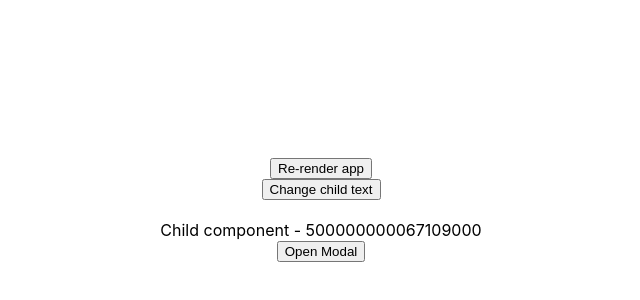
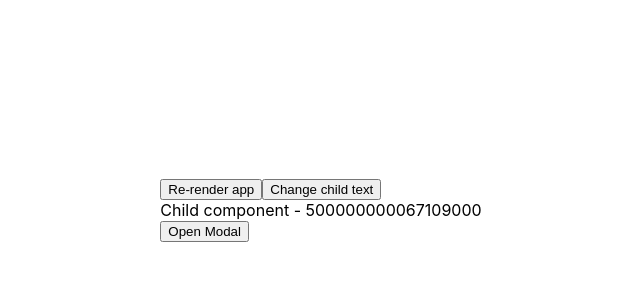
Before and after one commit to sholua/react-memoization-lanars, a React (Create React App) app: page / in a window 1280 px wide. Shown: the part 190-490 px from the top of the page, without its empty margins (319-959 px from the left). Built offline with nearby package versions, Linux system fonts and the light colour scheme.

Commit message:
Refactoring - Parent component

```diff
--- a/src/App.tsx
+++ b/src/App.tsx
@@ -1,34 +1,11 @@
-import { useCallback, useMemo, useState } from 'react';
+import './App.css';
 
-import './App.css';
-import ButtonWithModal from './components/ButtonWithModal';
-import ChildComponent from './components/ChildComponent';
+import ParentComponent from './components/ParentComponent';
 
 function App() {
-  const [appRenderIndex, setAppRenderIndex] = useState(0);
-  const [childText, setChildText] = useState('Child component');
-
-  console.log(`App rendered ${appRenderIndex}`);
-
-  const params = useMemo(() => ({ text: childText }), [childText]);
-
-  const handleClick = useCallback(() => {}, []);
-
   return (
     <div className="App">
-      <button onClick={() => setAppRenderIndex((prev) => prev + 1)}>
-        Re-render app
-      </button>
-
-      <button onClick={() => setChildText((prev) => prev + '!')}>
-        Change child text
-      </button>
-
-      <br />
-
-      <ChildComponent params={params} onClick={handleClick} />
-
-      <ButtonWithModal />
+      <ParentComponent />
     </div>
   );
 }
--- /dev/null
+++ b/src/components/ParentComponent.tsx
@@ -0,0 +1,35 @@
+import { useCallback, useMemo, useState } from 'react';
+
+import ButtonWithModal from './ButtonWithModal';
+import ChildComponent from './ChildComponent';
+
+function ParentComponent() {
+  const [parentRenderIndex, setParentRenderIndex] = useState(0);
+  const [childText, setChildText] = useState('Child component');
+
+  console.log(`Parent rendered ${parentRenderIndex}`);
+
+  const params = useMemo(() => ({ text: childText }), [childText]);
+
+  const handleClick = useCallback(() => {}, []);
+
+  return (
+    <div>
+      <button onClick={() => setParentRenderIndex((prev) => prev + 1)}>
+        Re-render app
+      </button>
+
+      <button onClick={() => setChildText((prev) => prev + '!')}>
+        Change child text
+      </button>
+
+      <br />
+
+      <ChildComponent params={params} onClick={handleClick} />
+
+      <ButtonWithModal />
+    </div>
+  );
+}
+
+export default ParentComponent;
```
